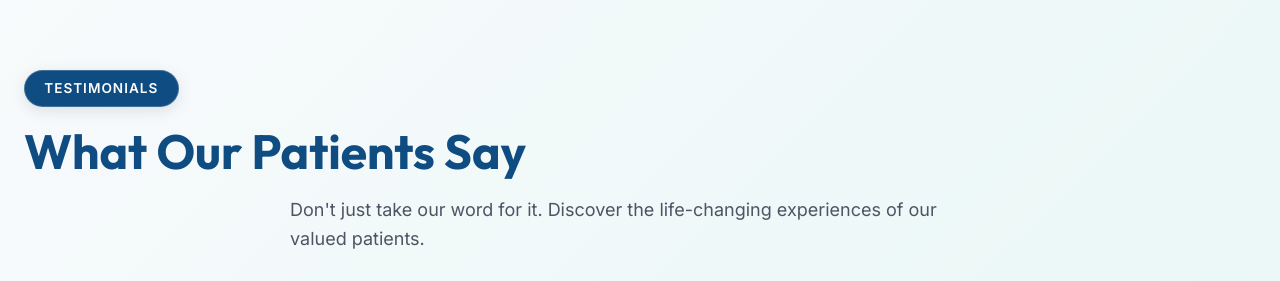
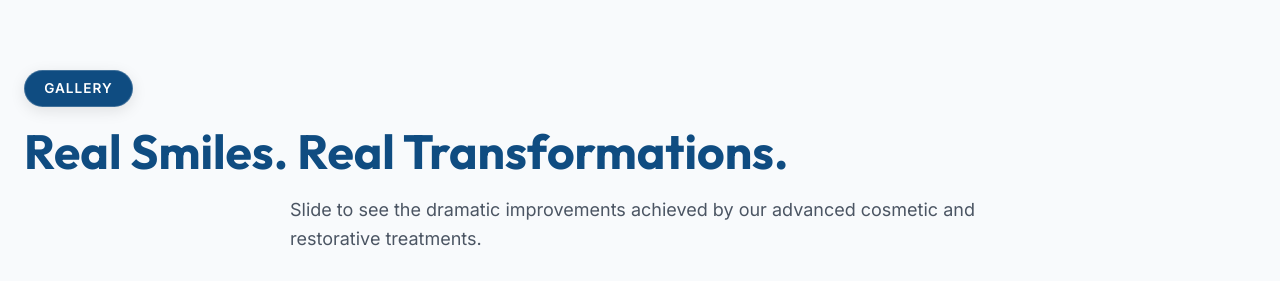
Before and after one commit to krpreliner/dentist, a Next.js app: page / in a window 1280 px wide. Shown: the part 2516-2797 px from the top of the page. Built offline with nearby package versions, Linux system fonts and the light colour scheme; no server answers.

Commit message:
fix: add gallery to home page

```diff
--- a/src/app/page.jsx
+++ b/src/app/page.jsx
@@ -2,6 +2,7 @@ import Hero from '../sections/Hero';
 import TrustBar from '../sections/TrustBar';
 import WhyChooseUs from '../sections/WhyChooseUs';
 import Services from '../sections/Services';
+import BeforeAfterGallery from '../sections/BeforeAfterGallery';
 import Testimonials from '../sections/Testimonials';
 import MapSection from '../sections/MapSection';
 import BookingSection from '../sections/BookingSection';
@@ -15,12 +16,16 @@ export default async function Home() {
   const testimonialsData = await fetchJsonDataFromGit('testimonials');
   const testimonials = testimonialsData || [];
 
+  const galleryData = await fetchJsonDataFromGit('gallery');
+  const gallery = galleryData || [];
+
   return (
     <main>
       <Hero />
       <TrustBar />
       <WhyChooseUs />
       <Services />
+      <BeforeAfterGallery items={gallery} />
       <Testimonials initialReviews={testimonials} />
       <MapSection compact={true} />
       <BookingSection />
```
